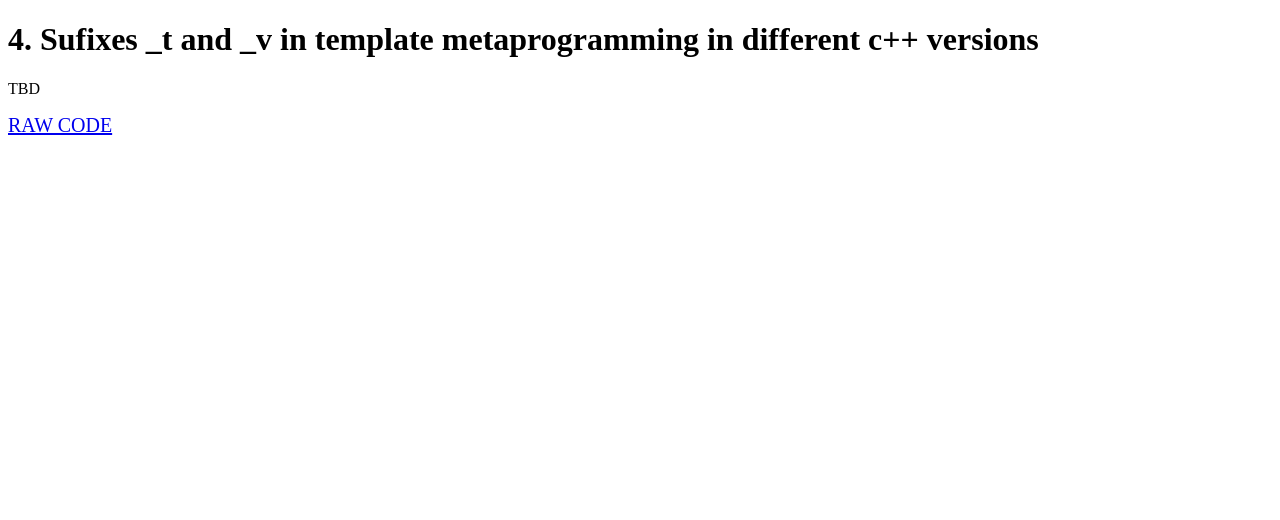
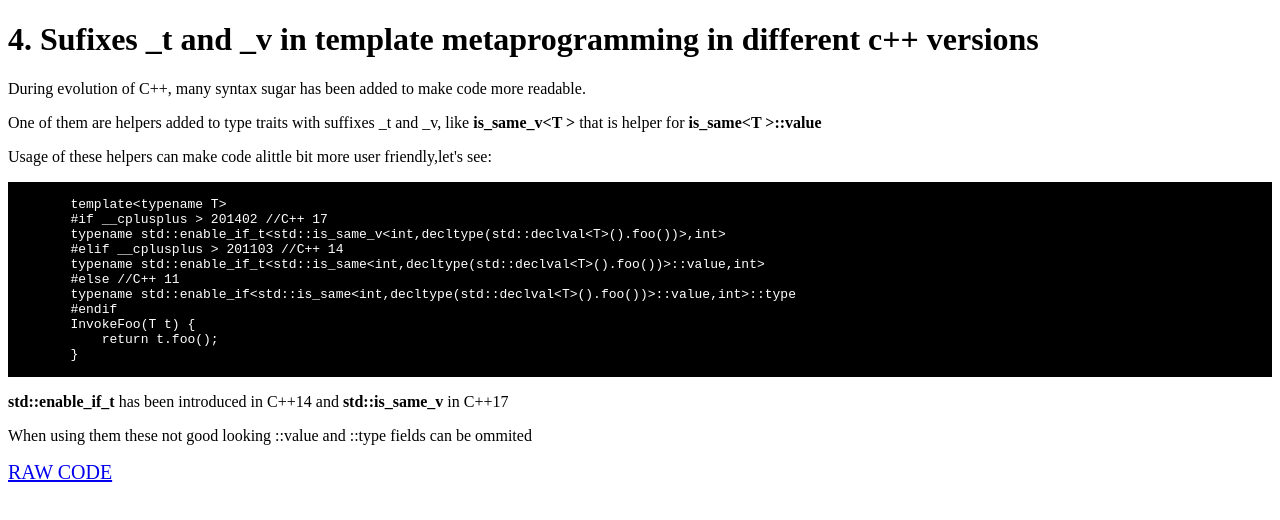
Before and after one commit to iPMSoftware/CppFunAndLearn, a plain HTML site: page sufixes_t_and_v/stav.html in a window 1280 px wide. Drawn offline with Linux system fonts and the light colour scheme.

Commit message:
Added html for _v and _t suffixes
Signed-off-by: Throghar <pawel.mirgos@gmail.com>

```diff
--- a/sufixes_t_and_v/stav.html
+++ b/sufixes_t_and_v/stav.html
@@ -9,7 +9,24 @@
 
 <body>
     <h1>4. Sufixes _t and _v in template metaprogramming in different c++ versions</h1>
-    <p>TBD</p>
+    <p>During evolution of C++, many syntax sugar has been added to make code more readable.</p>
+    <p>One of them are helpers added to type traits with suffixes _t and _v, like <b>is_same_v&ltT ></b> that is helper for <b>is_same&ltT >::value</b></p>
+    <p>Usage of these helpers can make code alittle bit more user friendly,let's see:</p>
+    <code>
+        template&lttypename T>
+        #if __cplusplus > 201402 //C++ 17
+        typename std::enable_if_t&ltstd::is_same_v&ltint,decltype(std::declval&ltT>().foo())>,int>
+        #elif __cplusplus > 201103 //C++ 14
+        typename std::enable_if_t&ltstd::is_same&ltint,decltype(std::declval&ltT>().foo())>::value,int>
+        #else //C++ 11
+        typename std::enable_if&ltstd::is_same&ltint,decltype(std::declval&ltT>().foo())>::value,int>::type
+        #endif
+        InvokeFoo(T t) {
+            return t.foo();
+        }
+    </code>
+    <p><b>std::enable_if_t</b> has been introduced in C++14 and <b>std::is_same_v</b> in C++17</p>
+    <p>When using them these not good looking ::value and ::type fields can be ommited</p>
 
     <div class="rawCode">
         <a href="main.cpp">RAW CODE</a>
```
